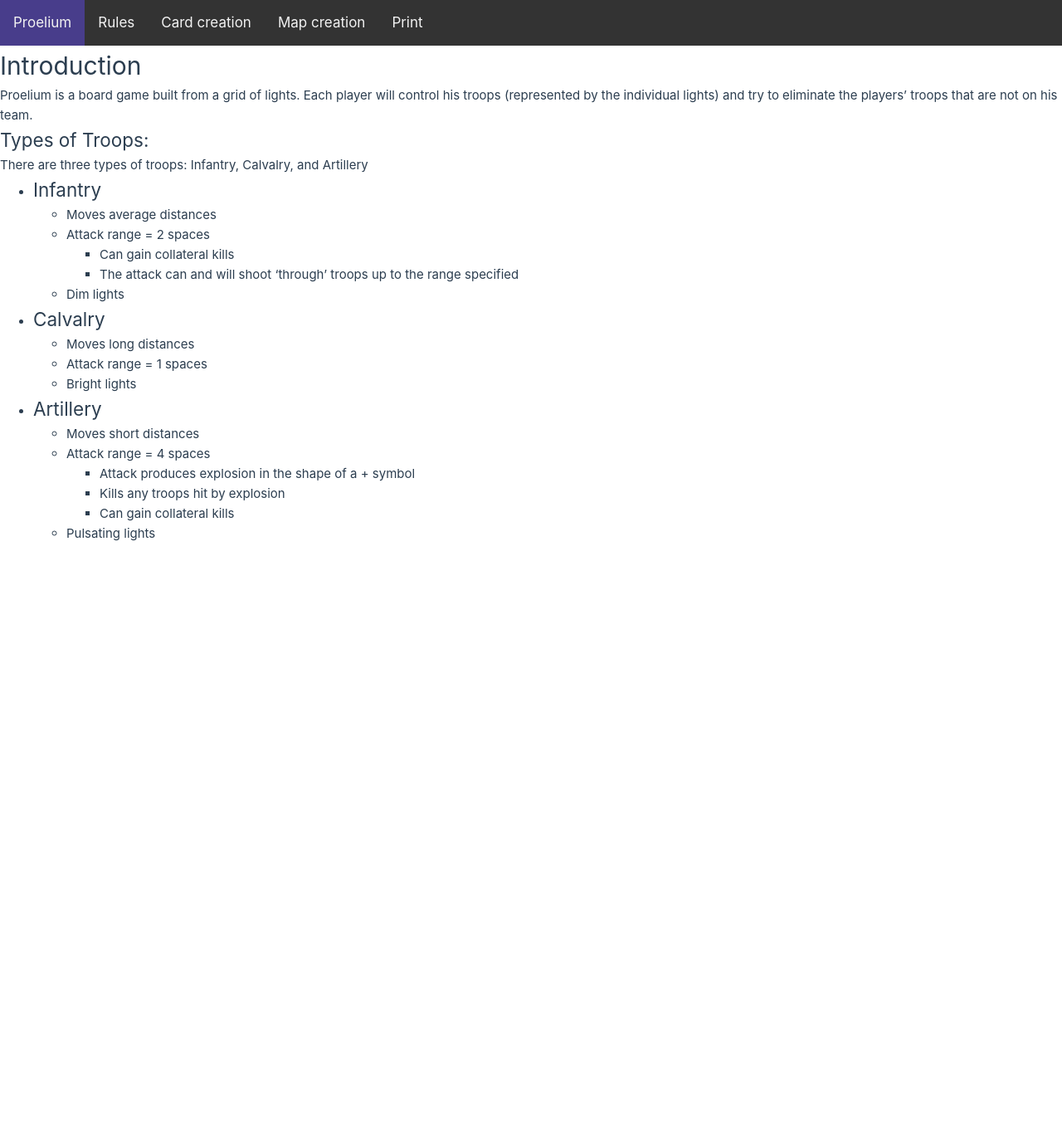
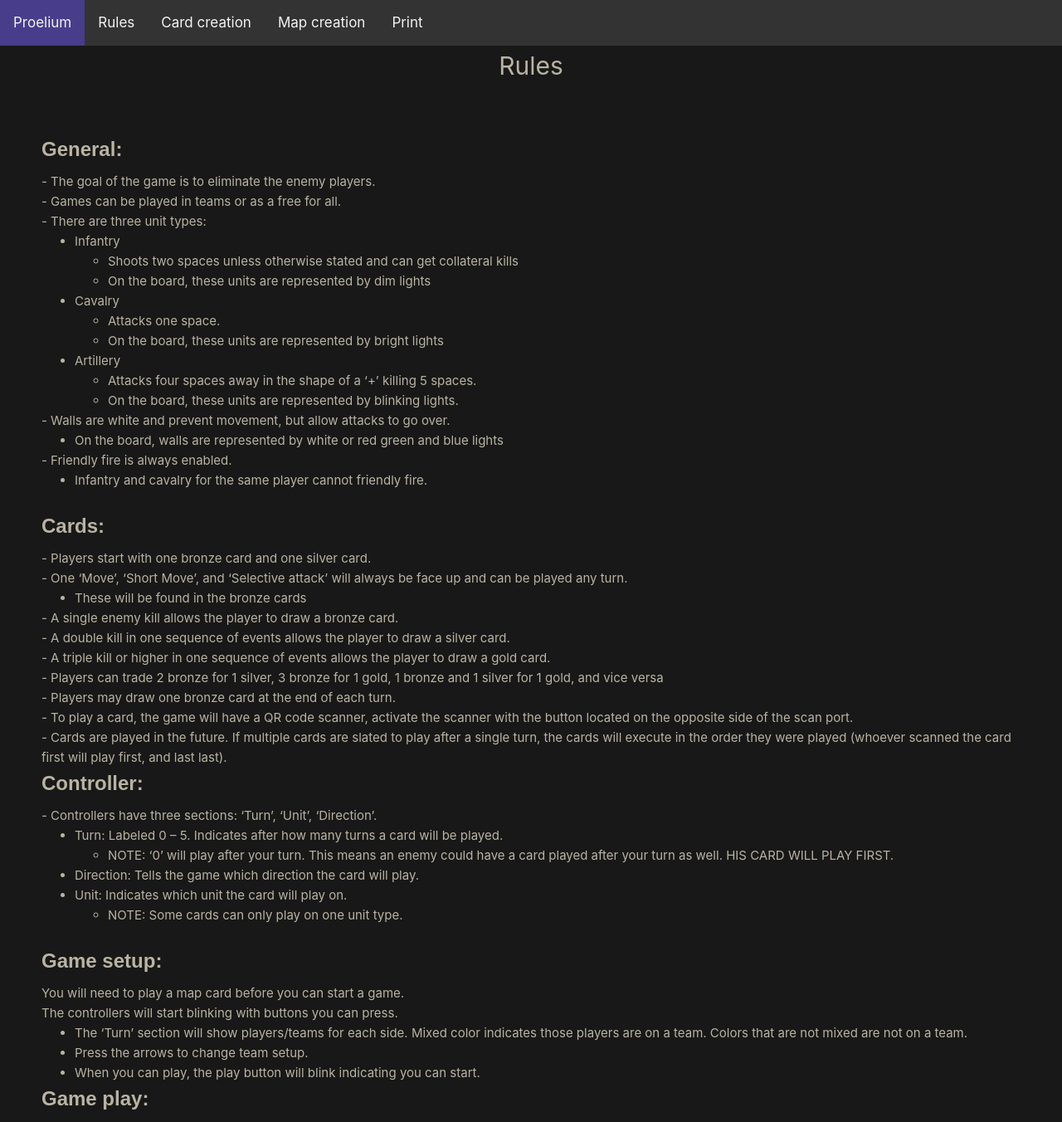
Before and after one commit to c3n3/proelium-web, a Vue app: page / in a window 1280 px wide. Shown: the top 1352 px of the page at 83% size. Before the commit the page ends 855 px from the top, so only its background shows below. Built offline with nearby package versions, Linux system fonts and the light colour scheme.

Commit message:
Add rules and make website colored

```diff
--- a/src/App.vue
+++ b/src/App.vue
@@ -14,6 +14,10 @@
 </template>
 
 <style scoped>
+div {
+  background: #181818;
+  color: rgb(185, 179, 162);
+}
 header {
   line-height: 1.5;
   max-height: 100vh;
--- a/src/components/QrCreator.vue
+++ b/src/components/QrCreator.vue
@@ -193,7 +193,7 @@
         "V2",
         "V3_SMALL"
       ],
-      currentBoard: "V2",
+      currentBoard: "V3_SMALL",
       count: Array<Array<qrcodegen.byte>>(),
       currentUnit: 0,
       currentPlayer: 0,
--- a/src/components/Rules.vue
+++ b/src/components/Rules.vue
@@ -2,59 +2,236 @@
 </script>
 
 <template>
-<div class="top">
-    <h1>Introduction</h1>
-    <!-- Rule long description -->
-    <p>Proelium is a board game built from a grid of lights.
-        Each player will control his troops (represented by the individual lights)
-        and try to eliminate the players’ troops that are not on his team. </p>
-    <h2>Types of Troops:</h2>
-    <p>There are three types of troops: Infantry, Calvalry, and Artillery</p>
+    <div class="rules-top">
+        <h1 class="title-rules">Rules</h1>
+        <div class="rules-container">
+            <h1 class="western">General:</h1>
+            <p class="text-line" style="margin-bottom: 0in">- The goal of the
+                game is to eliminate the enemy players.</p>
+            <p class="text-line" style="margin-bottom: 0in">- Games can be
+                played in teams or as a free for all.</p>
+            <p class="text-line" style="margin-bottom: 0in">- There are three
+                unit types:</p>
             <ul>
-        <!-- Troop List -->
                 <li>
-            <!-- Infantry items -->
-            <h2>Infantry</h2>
+                    <p class="text-line" style="margin-bottom: 0in">Infantry</p>
                     <ul>
-                <li>Moves average distances</li>
-                <li>Attack range = 2 spaces</li>
-                <ul>
-                    <li>Can gain collateral kills</li>
-                    <li>The attack can and will shoot ‘through’ troops up to the range specified</li>
-                </ul>
-                <li>Dim lights</li>
+                        <li>
+                            <p class="text-line" style="margin-bottom: 0in">Shoots two
+                                spaces unless otherwise stated and can get collateral kills</p>
+                        </li>
+                        <li>
+                            <p class="text-line" style="margin-bottom: 0in">On the board,
+                                these units are represented by dim lights</p>
+                        </li>
                     </ul>
                 </li>
                 <li>
-            <!-- Calvalry items -->
-            <h2>Calvalry</h2>
+                    <p class="text-line" style="margin-bottom: 0in">Cavalry</p>
                     <ul>
-                <li>Moves long distances</li>
-                <li>Attack range = 1 spaces</li>
-                <li>Bright lights</li>
+                        <li>
+                            <p class="text-line" style="margin-bottom: 0in">Attacks one
+                                space.</p>
+                        </li>
+                        <li>
+                            <p class="text-line" style="margin-bottom: 0in">On the board,
+                                these units are represented by bright lights</p>
+                        </li>
                     </ul>
                 </li>
-
                 <li>
-            <!-- Artillery items -->
-            <h2>Artillery</h2>
+                    <p class="text-line" style="margin-bottom: 0in">Artillery</p>
                     <ul>
-                <li>Moves short distances</li>
-                <li>Attack range = 4 spaces</li>
-                <ul>
-                    <li>Attack produces explosion in the shape of a + symbol</li>
-                    <li>Kills any troops hit by explosion</li>
-                    <li>Can gain collateral kills</li>
-                </ul>
-                <li>Pulsating lights</li>
+                        <li>
+                            <p class="text-line" style="margin-bottom: 0in">Attacks four
+                                spaces away in the shape of a ‘+’ killing 5 spaces.</p>
+                        </li>
+                        <li>
+                            <p class="text-line" style="margin-bottom: 0in">On the board,
+                                these units are represented by blinking lights.</p>
+                        </li>
                     </ul>
                 </li>
             </ul>
+            <p class="text-line" style="margin-bottom: 0in">- Walls are white
+                and prevent movement, but allow attacks to go over.</p>
+            <ul>
+                <li>
+                    <p class="text-line" style="margin-bottom: 0in">On the board,
+                        walls are represented by white or red green and blue lights</p>
+                </li>
+            </ul>
+            <p class="text-line" style="margin-bottom: 0in">- Friendly fire is
+                always enabled.</p>
+            <ul>
+                <li>
+                    <p class="text-line" style="margin-bottom: 0in">Infantry and
+                        cavalry for the same player cannot friendly fire.</p>
+                </li>
+            </ul>
+            <p class="text-line" style="margin-bottom: 0in"><br>
+
+            </p>
+            <h1 class="western">Cards:</h1>
+            <p class="text-line" style="margin-bottom: 0in">- Players start with
+                one bronze card and one silver card.</p>
+            <p class="text-line" style="margin-bottom: 0in">- One ‘Move’,
+                ‘Short Move’, and ‘Selective attack’ will always be face up
+                and can be played any turn.</p>
+            <ul>
+                <li>
+                    <p class="text-line" style="margin-bottom: 0in">These will be
+                        found in the bronze cards</p>
+                </li>
+            </ul>
+            <p class="text-line" style="margin-bottom: 0in">- A single enemy
+                kill allows the player to draw a bronze card.</p>
+            <p class="text-line" style="margin-bottom: 0in">- A double kill in
+                one sequence of events allows the player to draw a silver card.</p>
+            <p class="text-line" style="margin-bottom: 0in">- A triple kill or
+                higher in one sequence of events allows the player to draw a gold
+                card.</p>
+            <p class="text-line" style="margin-bottom: 0in">- Players can trade
+                2 bronze for 1 silver, 3 bronze for 1 gold, 1 bronze and 1 silver
+                for 1 gold, and vice versa</p>
+            <p class="text-line" style="margin-bottom: 0in">- Players may draw
+                one bronze card at the end of each turn.</p>
+            <p class="text-line" style="margin-bottom: 0in">- To play a card,
+                the game will have a QR code scanner, activate the scanner with the
+                button located on the opposite side of the scan port.</p>
+            <p class="text-line" style="margin-bottom: 0in">- Cards are played
+                in the future. If multiple cards are slated to play after a single
+                turn, the cards will execute in the order they were played (whoever
+                scanned the card first will play first, and last last).</p>
+            <h1 class="western">Controller:</h1>
+            <p class="text-line" style="margin-bottom: 0in">- Controllers have
+                three sections: ‘Turn’, ‘Unit’, ‘Direction’.</p>
+            <ul>
+                <li>
+                    <p class="text-line" style="margin-bottom: 0in">Turn: Labeled 0
+                        – 5. Indicates after how many turns a card will be played.</p>
+                    <ul>
+                        <li>
+                            <p class="text-line" style="margin-bottom: 0in">NOTE: ‘0’
+                                will play after your turn. This means an enemy could have a card
+                                played after your turn as well. HIS CARD WILL PLAY FIRST.</p>
+                        </li>
+                    </ul>
+                </li>
+                <li>
+                    <p class="text-line" style="margin-bottom: 0in">Direction:
+                        Tells the game which direction the card will play.</p>
+                </li>
+                <li>
+                    <p class="text-line" style="margin-bottom: 0in">Unit: Indicates
+                        which unit the card will play on.</p>
+                    <ul>
+                        <li>
+                            <p class="text-line" style="margin-bottom: 0in">NOTE: Some
+                                cards can only play on one unit type.</p>
+                        </li>
+                    </ul>
+                </li>
+            </ul>
+            <p class="text-line" style="margin-bottom: 0in"><br>
+
+        </p>
+        <h1 class="western">Game setup:</h1>
+        <p class="text-line" style="margin-bottom: 0in">You will need to
+            play a map card before you can start a game.</p>
+        <p class="text-line" style="margin-bottom: 0in">The controllers will
+            start blinking with buttons you can press.</p>
+        <ul>
+            <li>
+                <p class="text-line" style="margin-bottom: 0in">The ‘Turn’
+                    section will show players/teams for each side. Mixed color indicates
+                    those players are on a team. Colors that are not mixed are not on a
+                    team.</p>
+            </li>
+            <li>
+                <p class="text-line" style="margin-bottom: 0in">Press the
+                    arrows to change team setup.</p>
+            </li>
+            <li>
+                <p class="text-line" style="margin-bottom: 0in">When you can
+                    play, the play button will blink indicating you can start.</p>
+            </li>
+        </ul>
+        <h1 class="western">Game play:</h1>
+        <p class="text-line" style="margin-bottom: 0in">- Players:</p>
+        <ul>
+            <li>
+                <p class="text-line" style="margin-bottom: 0in">Player 1: blue
+                    and starts the game</p>
+            </li>
+            <li>
+                <p class="text-line" style="margin-bottom: 0in">Player 2: red</p>
+            </li>
+            <li>
+                <p class="text-line" style="margin-bottom: 0in">Player 3: green</p>
+            </li>
+            <li>
+                <p class="text-line" style="margin-bottom: 0in">Player 4:
+                    purple</p>
+            </li>
+        </ul>
+        <p class="text-line" style="margin-bottom: 0in">- Each player will
+            play one card for his turn.</p>
+        <p class="text-line" style="margin-bottom: 0in">- The controller
+            will glow with whatever color the current players turn is.</p>
+        <p class="text-line" style="margin-bottom: 0in">- Once a card is
+            scanned, the controller will blink with what you can select.</p>
+        <p class="text-line" style="margin-bottom: 0in">- Once all selection
+            have been made, the play button will blink.</p>
+        <p class="text-line" style="margin-bottom: 0in">- If you want to
+            hide your play, you can hit the ‘hide’ button. This will hide
+            your selection but will still blink the play button when ready.</p>
     </div>
-</template>
 
-<style scoped>
+</div></template>
 
+<style type="text/css">
+.text-line {
+    /* padding-bottom: 5px; */
+}
+.rules-container {
+    padding: 50px;
+}
+.title-rules {
+    text-align: center;
+}
+.rules-top {
+    /* background: #181818; */
+}
+
+h1 {
+    margin-bottom: 0.08in;
+    background: transparent;
+    page-break-after: avoid
+}
+
+h1.western {
+    font-family: "Liberation Sans", sans-serif;
+    font-size: 18pt;
+    font-weight: bold
+}
+
+h1.cjk {
+    font-family: "Microsoft YaHei";
+    font-size: 18pt;
+    font-weight: bold
+}
+
+h1.ctl {
+    font-family: "Arial";
+    font-size: 18pt;
+    font-weight: bold
+}
+
+a:link {
+    color: #000080;
+    text-decoration: underline
+}
 </style>
 
 <script lang="ts">
```
Lines whose indentation alone changed are shown as unchanged.
